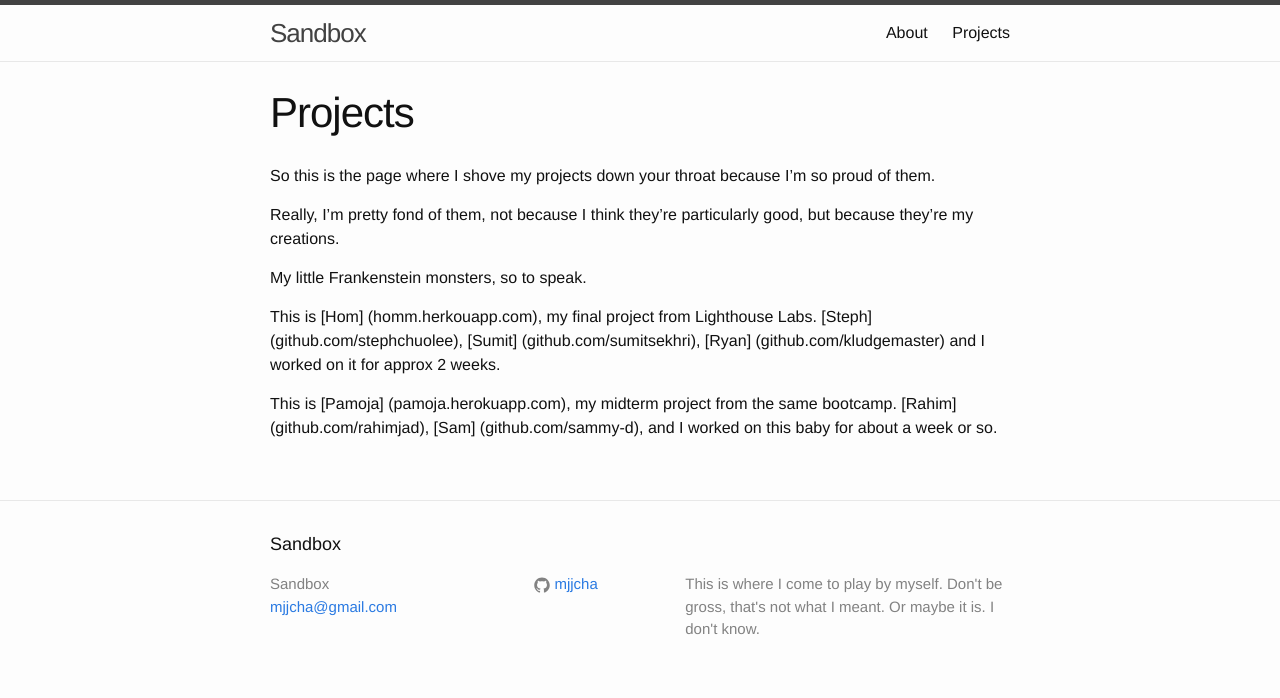
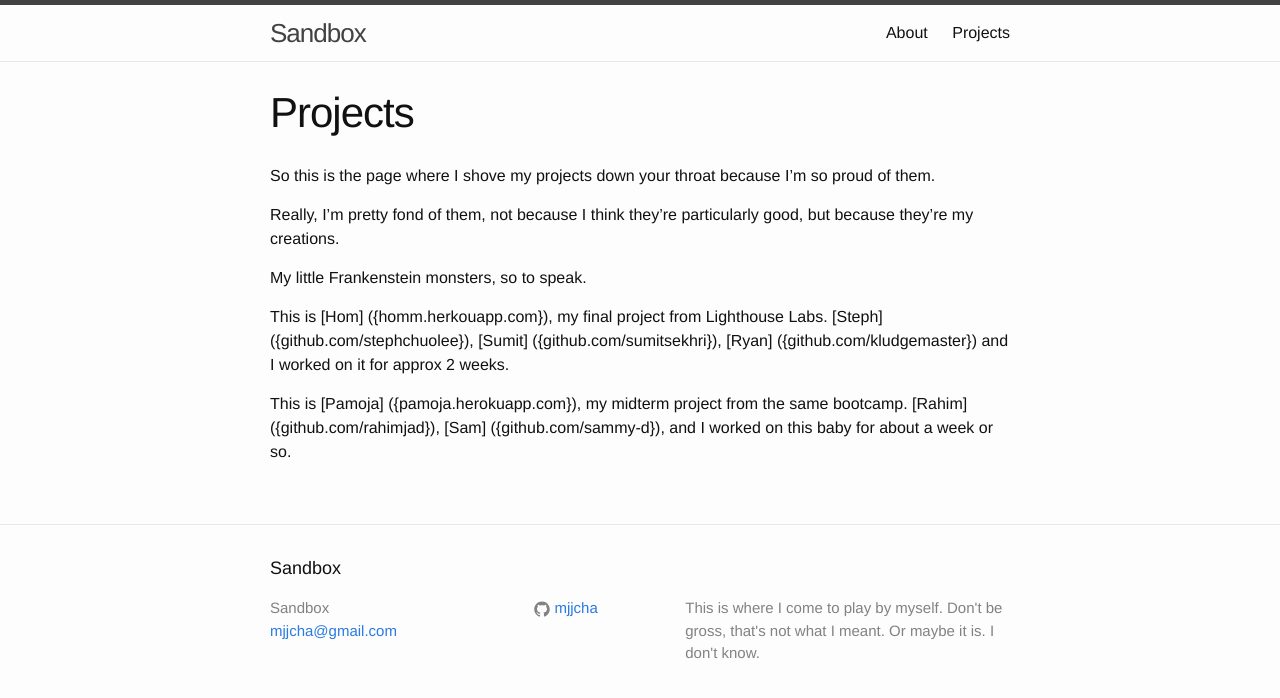
Before and after one commit to mjjcha/mjjcha.github.io, a Jekyll site: the page built from projects.md, in a window 1280 px wide. Shown: the top 698 px of the page. Built offline with Jekyll 4.4.1, drawn with Linux system fonts in a browser that asks for light colours.

Commit message:
Md does not work like I thought it would on jekyll

```diff
--- a/projects.md
+++ b/projects.md
@@ -10,8 +10,8 @@ Really, I'm pretty fond of them, not because I think they're particularly good,
 
 My little Frankenstein monsters, so to speak.
 
-This is [Hom] (homm.herkouapp.com), my final project from Lighthouse Labs.
-[Steph] (github.com/stephchuolee), [Sumit] (github.com/sumitsekhri), [Ryan] (github.com/kludgemaster) and I worked on it for approx 2 weeks.
+This is [Hom] ({homm.herkouapp.com}), my final project from Lighthouse Labs.
+[Steph] ({github.com/stephchuolee}), [Sumit] ({github.com/sumitsekhri}), [Ryan] ({github.com/kludgemaster}) and I worked on it for approx 2 weeks.
 
-This is [Pamoja] (pamoja.herokuapp.com), my midterm project from the same bootcamp.
-[Rahim] (github.com/rahimjad), [Sam] (github.com/sammy-d), and I worked on this baby for about a week or so.
+This is [Pamoja] ({pamoja.herokuapp.com}), my midterm project from the same bootcamp.
+[Rahim] ({github.com/rahimjad}), [Sam] ({github.com/sammy-d}), and I worked on this baby for about a week or so.
```
